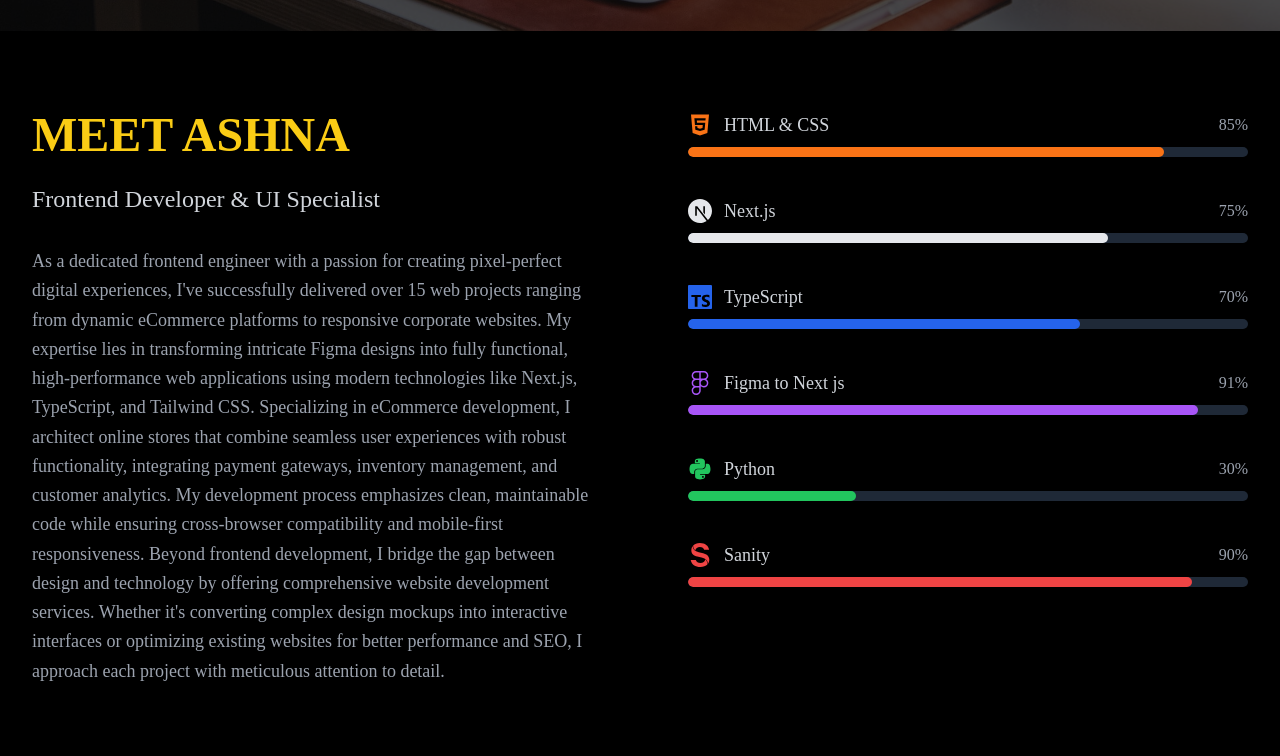
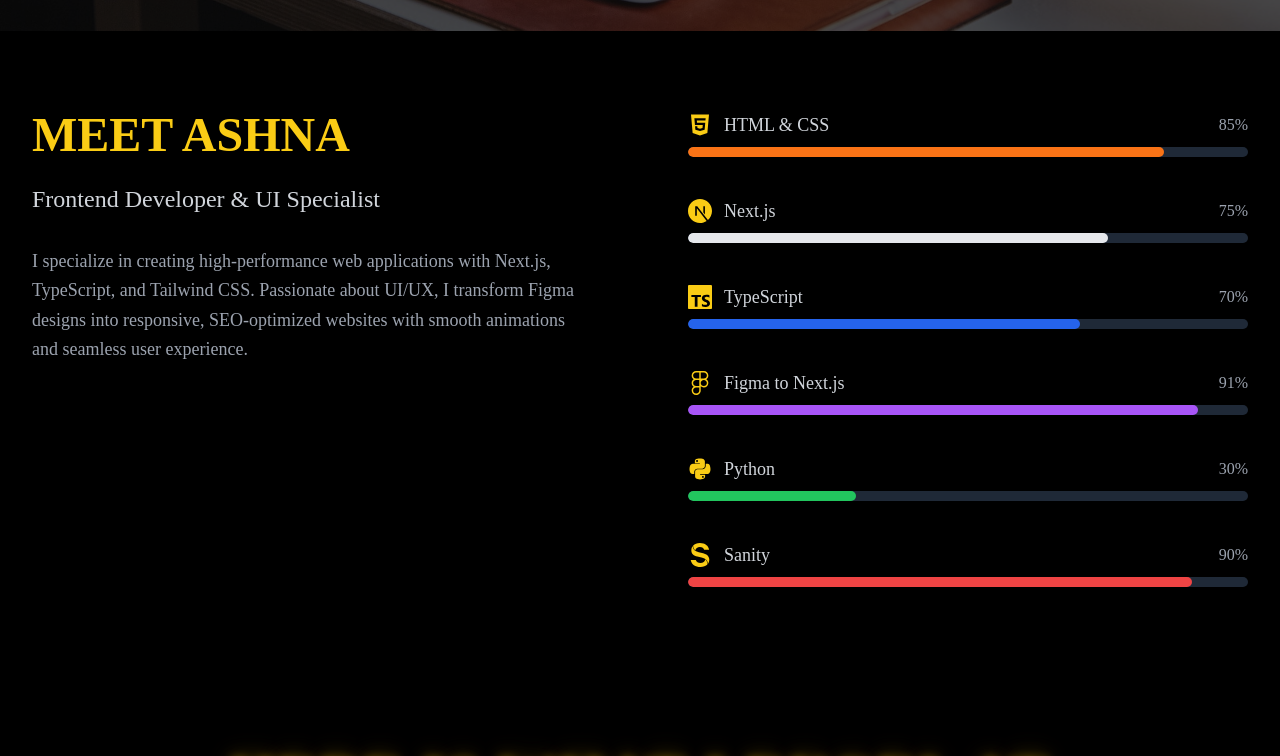
Before and after one commit to Syedaashnaghazanfar/Ashna-Ghazanfar-Portfolio, a Next.js app: page / in a window 1280 px wide. Shown: the part 745-1501 px from the top of the page. Built offline with nearby package versions, Linux system fonts and the light colour scheme; a web font is replaced by a local one.

Commit message:
portfolio

```diff
--- a/app/blogs/page.tsx
+++ b/app/blogs/page.tsx
@@ -4,6 +4,7 @@
 import { query } from "@/sanity/lib/queries";
 import Link from "next/link";
 import { FiArrowUpRight, FiArrowLeft } from "react-icons/fi";
+import Image from "next/image";
 
 const Blog = async () => {
   const posts: Post[] = await client.fetch(query);
@@ -43,7 +44,7 @@
               <Link href={`/post/${post.slugCurrent}`} className="block">
                 {/* Image Container */}
                 <div className="relative aspect-video overflow-hidden rounded-t-xl">
-                  <img
+                  <Image
                     src={post?.mainImageUrl || "/default-image.jpg"}
                     alt={post.title}
                     className="w-full h-full object-cover transition-transform duration-500 group-hover:scale-105"
--- a/app/components/about.tsx
+++ b/app/components/about.tsx
@@ -6,42 +6,12 @@
 
 const About = () => {
   const skills = [
-    {
-      name: "HTML & CSS",
-      icon: <FaHtml5 className="text-orange-500" />,
-      percentage: 85,
-      color: "bg-orange-500",
-    },
-    {
-      name: "Next.js",
-      icon: <SiNextdotjs className="text-gray-200" />,
-      percentage: 75,
-      color: "bg-gray-200",
-    },
-    {
-      name: "TypeScript",
-      icon: <SiTypescript className="text-blue-600" />,
-      percentage: 70,
-      color: "bg-blue-600",
-    },
-    {
-      name: "Figma to Next js",
-      icon: <FaFigma className="text-purple-500" />,
-      percentage: 91,
-      color: "bg-purple-500",
-    },
-    {
-      name: "Python",
-      icon: <FaPython className="text-green-500" />,
-      percentage: 30,
-      color: "bg-green-500",
-    },
-    {
-      name: "Sanity",
-      icon: <SiSanity className="text-red-500" />,
-      percentage: 90,
-      color: "bg-red-500",
-    },
+    { name: "HTML & CSS", icon: <FaHtml5 />, percentage: 85, color: "bg-orange-500" },
+    { name: "Next.js", icon: <SiNextdotjs />, percentage: 75, color: "bg-gray-200" },
+    { name: "TypeScript", icon: <SiTypescript />, percentage: 70, color: "bg-blue-600" },
+    { name: "Figma to Next.js", icon: <FaFigma />, percentage: 91, color: "bg-purple-500" },
+    { name: "Python", icon: <FaPython />, percentage: 30, color: "bg-green-500" },
+    { name: "Sanity", icon: <SiSanity />, percentage: 90, color: "bg-red-500" },
   ];
 
   return (
@@ -58,8 +28,9 @@
           <div className="flex-1">
             <motion.h2
               initial={{ opacity: 0, x: -20 }}
-              animate={{ opacity: 1, x: 0 }}
+              whileInView={{ opacity: 1, x: 0 }}
               transition={{ delay: 0.2 }}
+              viewport={{ once: true }}
               className="text-5xl font-bold text-yellow-400 uppercase mb-6"
             >
               Meet Ashna
@@ -67,8 +38,9 @@
 
             <motion.h4
               initial={{ opacity: 0 }}
-              animate={{ opacity: 1 }}
+              whileInView={{ opacity: 1 }}
               transition={{ delay: 0.4 }}
+              viewport={{ once: true }}
               className="text-2xl font-medium text-gray-300 mb-8"
             >
               Frontend Developer & UI Specialist
@@ -76,53 +48,40 @@
 
             <motion.p
               initial={{ opacity: 0 }}
-              animate={{ opacity: 1 }}
+              whileInView={{ opacity: 1 }}
               transition={{ delay: 0.6 }}
-              className="text-lg text-gray-400 leading-relaxed mb-12 lg:mb-0"
+              viewport={{ once: true }}
+              className="text-lg text-gray-400 leading-relaxed"
             >
-              As a dedicated frontend engineer with a passion for creating
-              pixel-perfect digital experiences, I've successfully delivered
-              over 15 web projects ranging from dynamic eCommerce platforms to
-              responsive corporate websites. My expertise lies in transforming
-              intricate Figma designs into fully functional, high-performance
-              web applications using modern technologies like Next.js,
-              TypeScript, and Tailwind CSS. Specializing in eCommerce
-              development, I architect online stores that combine seamless user
-              experiences with robust functionality, integrating payment
-              gateways, inventory management, and customer analytics. My
-              development process emphasizes clean, maintainable code while
-              ensuring cross-browser compatibility and mobile-first
-              responsiveness. Beyond frontend development, I bridge the gap
-              between design and technology by offering comprehensive website
-              development services. Whether it's converting complex design
-              mockups into interactive interfaces or optimizing existing
-              websites for better performance and SEO, I approach each project
-              with meticulous attention to detail.
+              I specialize in creating high-performance web applications with
+              Next.js, TypeScript, and Tailwind CSS. Passionate about UI/UX,
+              I transform Figma designs into responsive, SEO-optimized
+              websites with smooth animations and seamless user experience.
             </motion.p>
           </div>
 
           {/* Skills Container */}
           <div className="flex-1 space-y-10">
             {skills.map((skill, index) => {
-              const [ref, inView] = useInView({
-                triggerOnce: true,
-                threshold: 0.2,
-              });
+              const { ref, inView } = useInView({ triggerOnce: true, threshold: 0.2 });
 
               return (
-                <div key={index} ref={ref} className="space-y-2">
+                <motion.div
+                  key={index}
+                  ref={ref}
+                  initial={{ opacity: 0, x: -30 }}
+                  animate={inView ? { opacity: 1, x: 0 } : {}}
+                  transition={{ duration: 0.8, delay: index * 0.1 }}
+                  className="space-y-2"
+                >
                   <div className="flex items-center justify-between">
                     <div className="flex items-center space-x-3">
-                      <span className="text-2xl text-yellow-400">
-                        {skill.icon}
-                      </span>
+                      <span className="text-2xl text-yellow-400">{skill.icon}</span>
                       <span className="text-lg font-medium text-gray-300">
                         {skill.name}
                       </span>
                     </div>
-                    <span className="text-gray-400 font-medium">
-                      {skill.percentage}%
-                    </span>
+                    <span className="text-gray-400 font-medium">{skill.percentage}%</span>
                   </div>
 
                   <div className="h-2.5 bg-gray-800 rounded-full overflow-hidden">
@@ -133,7 +92,7 @@
                       className={`h-full ${skill.color} rounded-full`}
                     />
                   </div>
-                </div>
+                </motion.div>
               );
             })}
           </div>
--- a/app/components/contact.tsx
+++ b/app/components/contact.tsx
@@ -19,7 +19,7 @@
           Get In Touch
         </h2>
         <p className="mt-4 text-lg text-gray-300 text-center">
-          Let's create something amazing together
+          Let us create something amazing together
         </p>
 
         {/* Contact Form */}
--- a/app/components/navbar.tsx
+++ b/app/components/navbar.tsx
@@ -6,7 +6,6 @@
   FiSettings,
   FiBriefcase,
   FiBarChart,
-  FiBook,
   FiMail,
   FiMenu,
   FiX,
--- a/app/components/projects.tsx
+++ b/app/components/projects.tsx
@@ -77,16 +77,6 @@
       transition: { type: "spring", stiffness: 100 },
     },
   };
-
-  const hoverEffect = {
-    hover: {
-      y: -10,
-      scale: 1.02,
-      boxShadow: "0 0 25px rgba(234, 179, 8, 0.3)",
-      transition: { type: "spring", stiffness: 300 },
-    },
-  };
-
   return (
     <div className="bg-black py-16 md:py-20" id="portfolio">
       <div className="container px-4 sm:px-8 lg:px-16">
--- a/app/components/services.tsx
+++ b/app/components/services.tsx
@@ -53,15 +53,6 @@
       y: 0,
       opacity: 1,
       transition: { type: "spring", stiffness: 120 },
-    },
-  };
-
-  const hoverEffect = {
-    hover: {
-      y: -10,
-      scale: 1.02,
-      boxShadow: "0 25px 50px -12px rgba(234, 179, 8, 0.25)",
-      transition: { type: "spring", stiffness: 300 },
     },
   };
 
```
